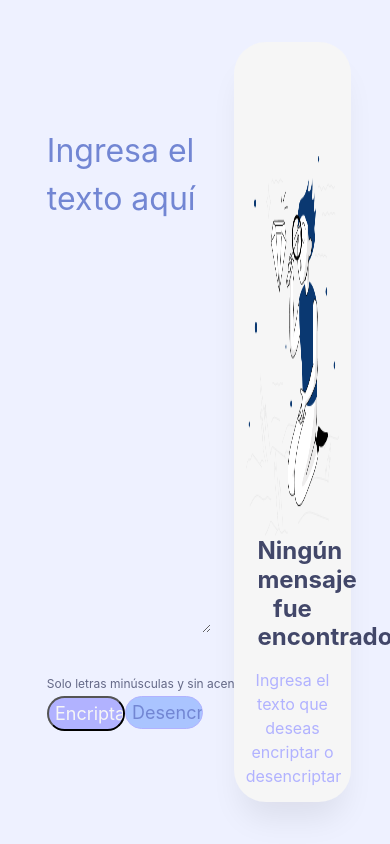
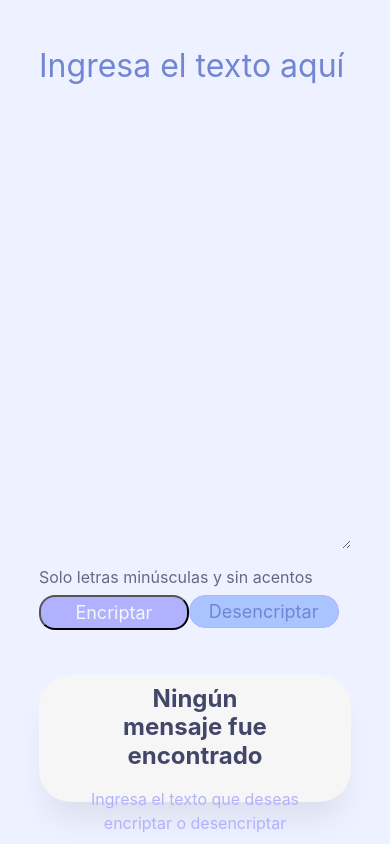
Before and after one commit to CarlaS7/Encriptador-de-texto, a plain HTML site: page index.html in a window 390 px wide. Drawn offline with Linux system fonts and the light colour scheme.

Commit message:
Actualizando css

```diff
--- a/style.css
+++ b/style.css
@@ -167,3 +167,77 @@
     height: 50%;
     top: 15%;
 }
+
+/* responsive disign */
+
+@media (max-width:57.5em) {
+    .container{
+        display: flex;
+        flex-direction: row;
+    }
+
+    .encriptar{
+        width: 100%;
+    }
+
+    .texto{
+        width: 80%;
+        height: 60%;
+        left: 10%;
+        top: 5%;
+    }
+
+    .terminos{
+        width: 80%;
+        left: 10%;
+        top: 67%;
+    }
+
+    .terminos p{
+        font-size: 16px;
+    }
+
+    .botones{
+        width: 80%;
+        left: 10%;
+        top: 70%;
+    }
+
+    .btn-encriptar{
+        width: 48%;
+        border-radius: 16px;
+    }
+
+    .btn-desencriptar{
+        width: 48%;
+        border-radius: 16px;
+    }
+    .btn-encriptar:hover{
+        margin: 0.3%;
+        width: 47.5%;
+        padding: 1.8%;
+    }
+
+    .btn-desencriptar:hover{
+        margin: 0.3%;
+        width: 47.5%;
+        padding: 1.8%;
+    }
+    .encriptado{
+        width: 80%;
+        height: 15%;
+        left: 10%;
+        top: 80%;
+    }
+
+    .mensaje-encriptado{
+        width: 100%;
+        top: 5%;
+    }
+
+    .encriptado img{
+        top: 0;
+        display: none;
+        visibility: hidden;
+    }
+}
```
